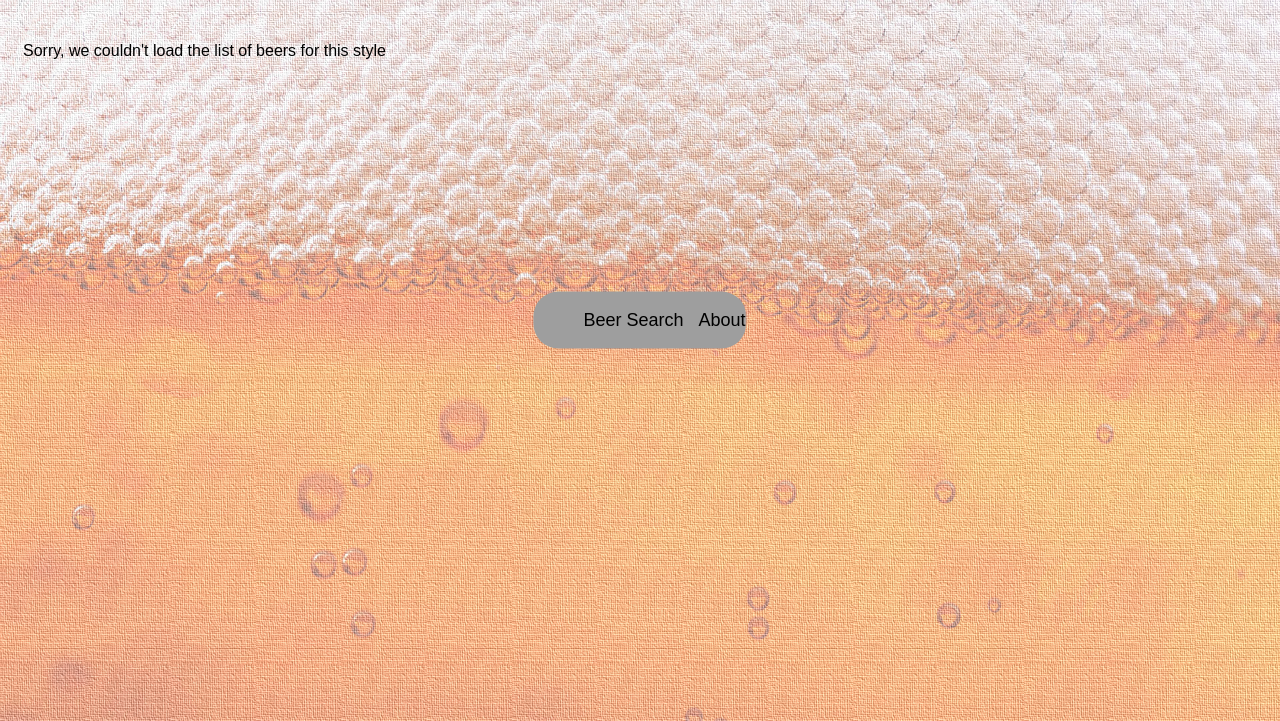
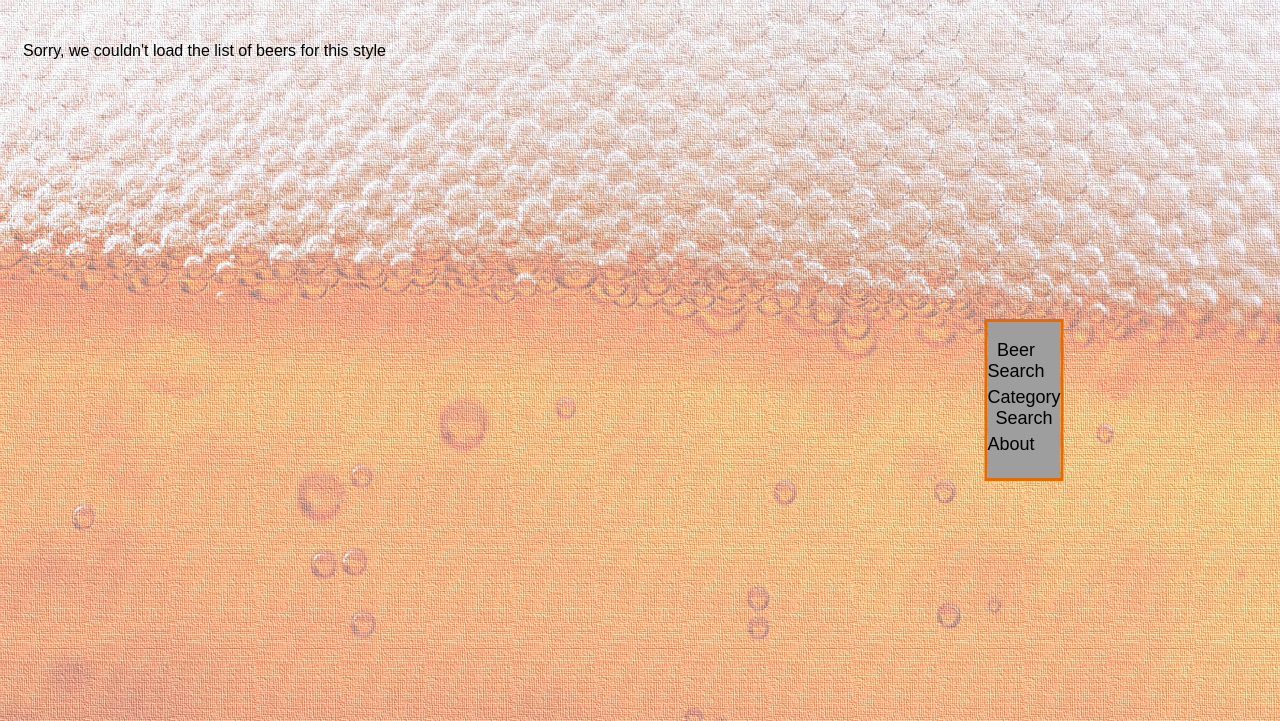
Before and after one commit to Eloisa-R/beerlin-app, a Django app: template beer/templates/beer/style_detail.html in a window 1280 px wide. Shown: the top 721 px of the page. Run offline with Django 3.2, Linux system fonts and the light colour scheme; the template is opened without the code that fills it, so the values that code supplies are empty; grey boxes are pictures that could not be loaded.

Commit message:
menu design

```diff
--- a/beer/static/css/beer.css
+++ b/beer/static/css/beer.css
@@ -21,25 +21,34 @@
 	 list-style-type: none;
 	 text-align: center;
 	 font-size: 18px;
-	 text-align: left;
+	 padding: 0px;
 }
 
-.line{
+.boxline{
 	display: inline-block;
 	text-decoration: none;
-	padding-left: 10px;
+	word-wrap: break-word;
 }
 
-.col-2_index {width: 16.66%;
+.line {
+	display: block;
+	text-decoration: none;
+	word-wrap: break-word;
+	width: min-content;
+	padding-bottom: 5px;
+}
+
+.col-1_index {width: 8.33%;
 	          position: absolute;
-              left:50%;
-              top: 40%;
+              left:80%;
+              top: 50%;
               transform:translate(-50%, -50%);
               text-align: center;
               background: url('/css/background_txt.png') no-repeat;
               background-size: 100% 100%;
-              border-radius: 25px;
-              display: inline-block;}
+              border-style: solid;
+              border-color: #E56A00;
+              width: min-content;}
 
 
 .col-1 {width: 8.33%;}
@@ -156,7 +165,7 @@
 }
 
 a:hover{
-	opacity: 0.3;
+	color: #E56A00;
 }
 
 .dropbutton {
--- a/beer/templates/beer/beer_not_found.html
+++ b/beer/templates/beer/beer_not_found.html
@@ -12,7 +12,7 @@
 
    <h1> {{ subtitle }} </h1>
     <br>
-   <div class="col-2_index">
+   <div class="col-1_index">
     <ul class="ul">
 
        <div class="line"><li><a href="{% url 'index' %}">Beer Search</a></li></div>
--- a/beer/templates/beer/detail.html
+++ b/beer/templates/beer/detail.html
@@ -12,9 +12,10 @@
 <body>
 <h1> {{ hello }} </h1>
 
-<div class="col-2_index">
+<div class="col-1_index">
 <ul class="ul">
 
+   <div class="line"><li><a href="{% url 'index' %}">Beer Search</a></li></div>
    <div class="line"><li><a href="{% url 'styles' %}">Category Search</a></li></div>
    <div class="line"><li><a href="">About</a></li></div>
 </ul>
--- a/beer/templates/beer/style_detail.html
+++ b/beer/templates/beer/style_detail.html
@@ -13,10 +13,11 @@
    <h1> {{ title }} </h1>
    <br>
 
-   <div class="col-2_index">
+   <div class="col-1_index">
     <ul class="ul">
 
    <div class="line"><li><a href="{% url 'index' %}">Beer Search</a></li></div>
+   <div class="line"><li><a href="{% url 'styles' %}">Category Search</a></li></div>
    <div class="line"><li><a href="">About</a></li></div>
    </ul>
    </div>
```
Also changed, not shown: beer/templates/beer/index.html (+4 -3 lines), beer/urls.py (+15 -15 lines).
